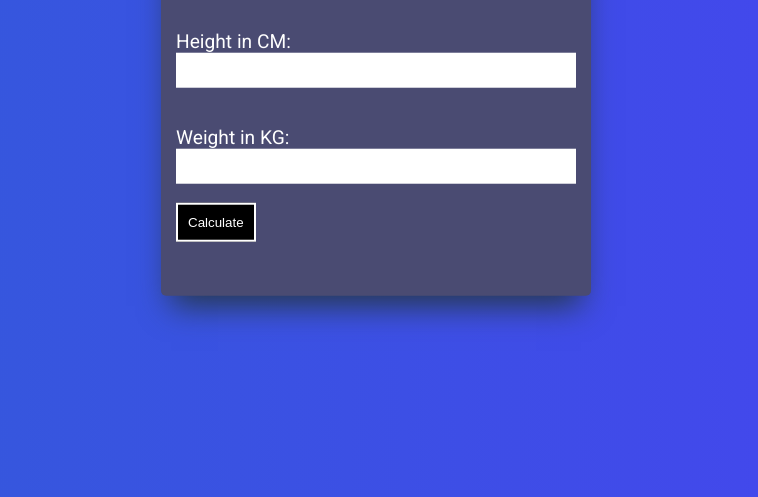
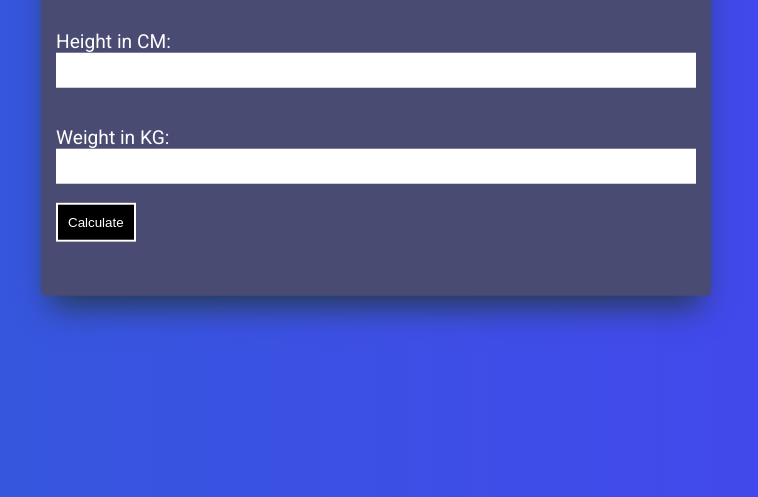
Before and after one commit to marekpng/bmi_calc, a plain HTML site: page index.html in a window 1280 px wide. Shown: the part 303-800 px from the top of the page, without its empty margins (264-1022 px from the left). Drawn offline with Linux system fonts and the light colour scheme.

Commit message:
widthheight

```diff
--- a/style.css
+++ b/style.css
@@ -23,8 +23,7 @@ h1{
     background: rgb(74, 75, 114);
     border-radius: 5px;
     box-shadow: rgb(38, 57, 77) 0px 20px 30px -10px;
-    max-width: 400px;
-    max-height: 400px;
+
 
 
 }
```
